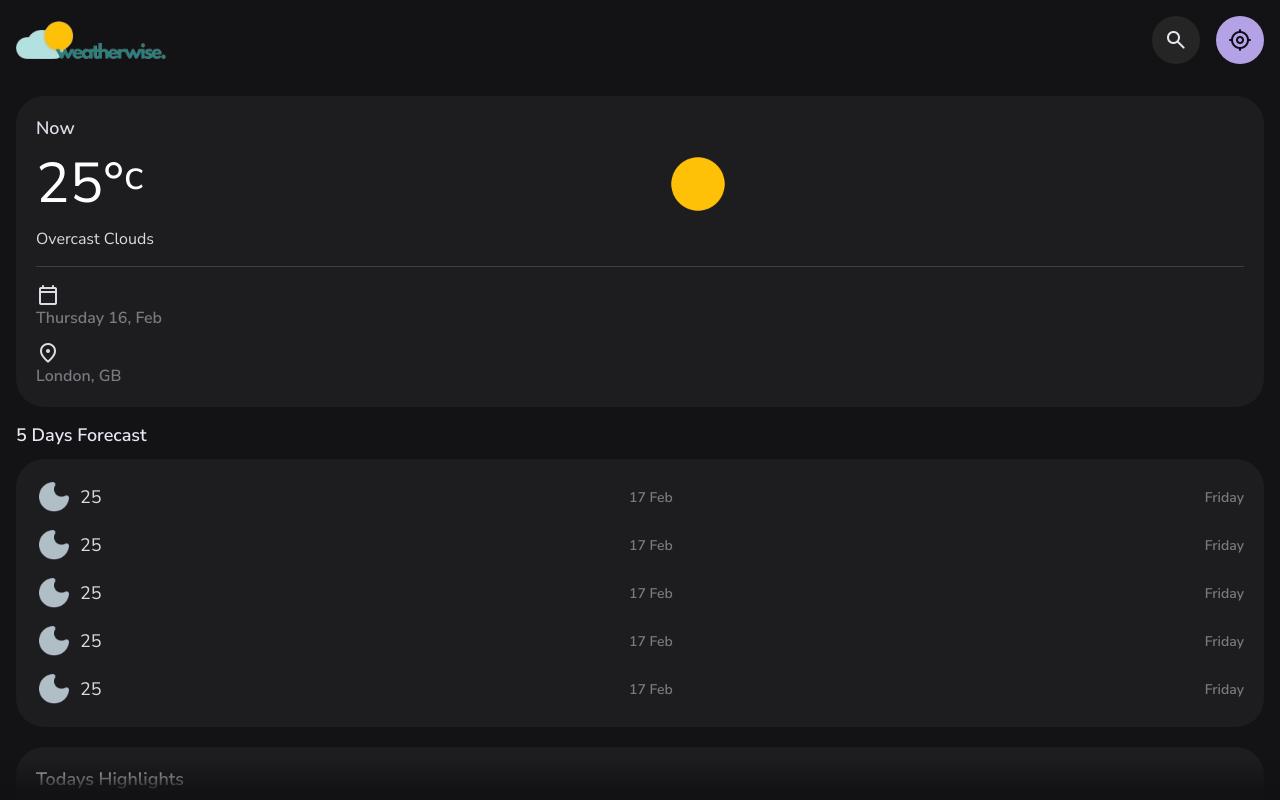
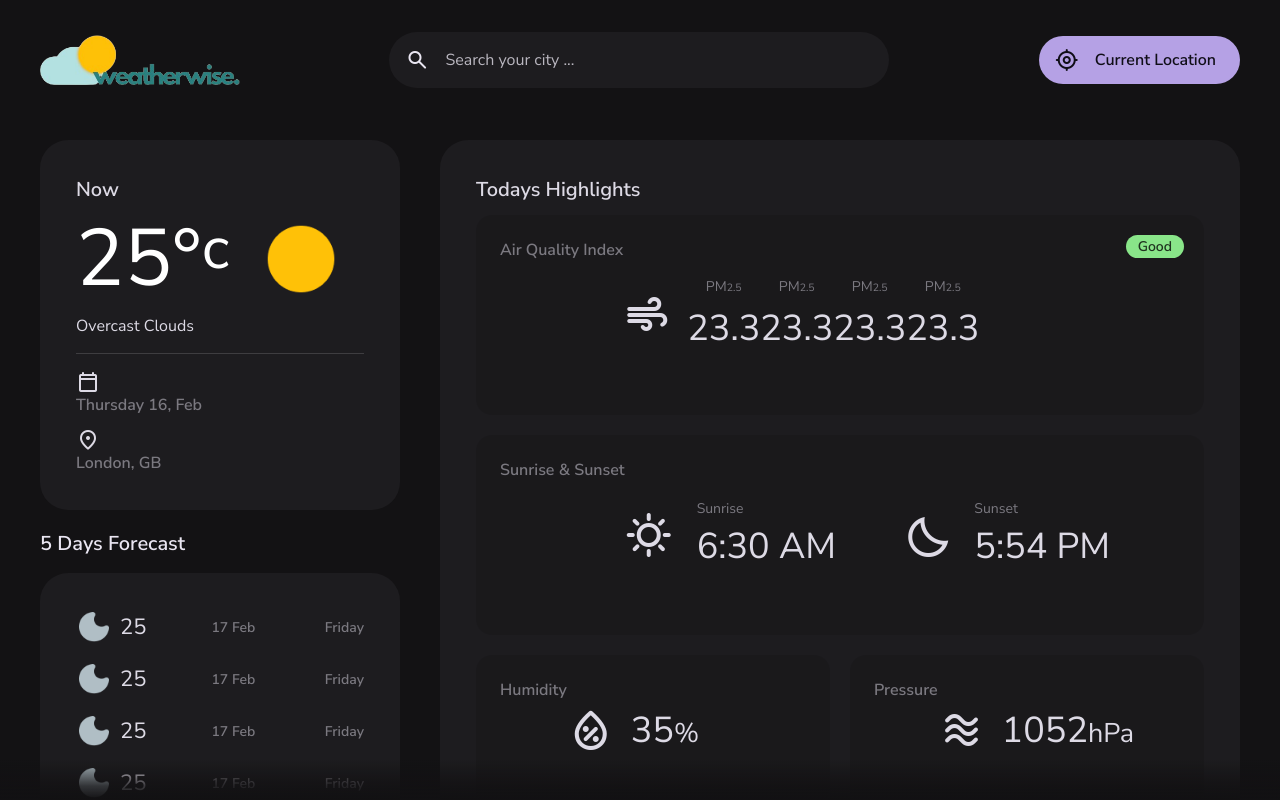
Before and after one commit to Kicks11jr/weatherwise-project, a plain HTML site: page index.html in a window 1280 px wide. Drawn offline with Linux system fonts and the light colour scheme.

Commit message:
+ media queries

```diff
--- a/assets/css/style.css
+++ b/assets/css/style.css
@@ -1,7 +1,7 @@
 /*
-    Last modified: 2024-02-25 20:30:00
+    Last modified: 2024-03-03 15:47:00
     By: Kicks
-    1:12:10
+    1:40:53
 */
 
 /*
@@ -713,5 +713,253 @@ article.container::before {
 .error-content .btn-primary { margin-block-start: 20px; }
 
 /*
-    --> ERROR SECTION
+    --> MEDIA QUERIES
 */
+
+    /*
+        -> Responsive: 768px
+    */
+
+    @media (min-width: 768px) {
+        /*
+            -> REUSED STYLE
+        */
+
+        .container { padding: 24px; }
+
+        .title-1 { --title-1: 2.4rem; }
+
+        .section > .title-2 { margin-block-end: 16px; }
+
+        .card-lg { padding: 24px; }
+
+        .card-sm {
+            padding: 20px;
+            display: flex;
+            grid-template-rows: min-content 1fr;
+        }
+
+        .badge {
+            top: 20px; right: 20px;
+        }
+
+        /*
+            HEADER
+        */
+
+        .header-actions { gap: 24px; }
+
+        .header .btn-primary { padding-inline: 16px 24px; }
+
+        .header .btn-primary .span { display: block; }
+
+        .search-view { clip-path: circle(3% at calc(100% - 273%) 6%); }
+
+        /*
+            MAIN
+        */
+        main {
+            height: calc(100vh - 96px);
+            height: calc(100svh - 96px); /* for mobile */
+        }
+
+        article.container {
+            padding-block-start: 0;
+            grid-template-columns: 280px minmax(0, 1fr);
+            align-items: flex-start;
+            gap: 24px;
+        }
+
+        .content-left {
+            position: sticky;
+            top: 0;
+        }
+
+        .section:not(:last-child) { margin-block: 20px; }
+
+        .forecast-card .card-item:not(:last-child) {
+            margin-block-end: 16px;
+        }
+
+        .highlight-list { grid-template-columns: 1fr 1fr; }
+
+        .highlight-card:nth-child(-n+2) {
+            grid-column: span 2;
+            height: 160px;
+        }
+
+        .highlight-card:nth-child(n+3) { height: 120px; }
+
+        .highlights .m-icon {
+            font-size: 3.6rem;
+        }
+
+        .highlight-card.one .card-item {
+            width: 25%;
+            flex-direction: column-reverse;
+            gap: 8px;
+        }
+
+        .slider-container {
+            margin-inline: 0 -24px;
+            border-bottom-left-radius: var(--radius-16);
+            border-top-left-radius: var(--radius-16);
+        }
+
+        .slider-list::before {
+            display: none;
+        }
+
+        .slider-list::after { min-width: 12px; }
+
+        .hourly-forecast .card-sm { padding: 16px; }
+    }
+
+    /*
+        -> Responsive: 1200px
+    */
+
+    @media (min-width: 1200px) {
+        /*
+            -> CUSTOM PROPERTIES
+        */
+
+        :root {
+            /* font size */
+            --heading: 8rem;
+            --title-2: 2rem;
+        }
+
+        /*
+            -> REUSED STYLE
+        */
+
+        .container { padding: 40px; }
+
+        .card-lg { padding: 36px; }
+
+        .card-sm { padding: 24px; }
+
+        .title-1 {--title-1: 3.6rem; }
+
+        .highlight-card.two .card-item { column-gap: 24px; }
+
+
+        /*
+            - HEADER
+        */
+
+        .header .icon-btn { display: none; }
+
+        .logo img { width: 200px; }
+
+        .header {
+            position: relative;
+            height: 120px;
+            z-index: 4;
+        }
+
+        .header .container {
+            padding-block: 0;
+            height: 100%;
+        }
+
+        .search-view,
+        .search-view.active {
+            all: unset;
+            display: block;
+            position: relative;
+            width: 500px;
+            animation: none;
+        }
+
+        .search-wrapper { border-block-end: none; }
+
+        .search-wrapper > .m-icon { display: block; }
+
+        .search-field,
+        .search-view .view-list {
+            background-color: var(--surface);
+        }
+
+        .search-field {
+            height: 56px;
+            border-radius: var(--radius-28);
+        }
+
+        .search-result,
+        .search-view:not(:focus-within) .search-result {
+            display: none;
+        }
+
+        .search-view:focus-within .search-result.active {
+            display: block;
+        }
+
+        .search-view:has(.search-result.active):focus-within.search-field {
+            border-bottom-left-radius: 0;
+            border-top-right-radius: 0;
+        }
+
+        .search-view .view-list {
+            position: absolute;
+            top: 100%;
+            left: 0;
+            width: 100%;
+            max-height: 360px;
+            border-radius: 0 0 var(--radius-28) var(--radius-28);
+            border-block-start: 1px solid var(--outline);
+            overflow-y: auto; /* firefox */
+            overflow-y: overlay;
+        }
+
+        .search-view .view-list:empty { min-height: 120px; }
+
+        .search-view .view-list::-webkit-scrollbar-button { height: 20px; }
+
+        .search-view:is(:hover, :has(.view-list):hover) {
+            filter: drop-shadow(var(--shadow-1));
+        }
+
+        .search-view:is(:focus-within, :has(.view-list):focus-within) {
+            filter: drop-shadow(var(--shadow-2));
+        }
+
+        /*
+            - MAIN
+        */
+
+        main {
+            height: calc(100vh - 120px);
+            height: calc(100svh - 120px); /* for mobile */
+        }
+
+        article.container {
+            grid-template-columns: 360px minmax(0, 1fr);
+            gap: 40px;
+        }
+
+        .current-weather .weather-icon { width: 80px; }
+
+        .forecast-card .title-2 { --title-2: 2.2rem; }
+
+        .highlight-card:nth-child(-n+2) {  height: 200px; }
+
+        .highlight-card:nth-child(n+3) {
+            height: 150px;
+        }
+
+        .highlight-card .m-icon { font-size: 4.8rem; }
+
+        .slider-list { gap: 16px; }
+
+    }
+
+
+        /*
+        -> Responsive: 1400px
+    */
+
+    @media (min-width: 1400px) {
+        .highlight-list {  grid-template-columns: repeat(4, 1fr); }
+    }
--- a/index.html
+++ b/index.html
@@ -49,7 +49,7 @@
                 <div class="search-wrapper">
                     <input type="search" name="search" placeholder="Search your city ..." autocomplete="off" class="search-field" data-search-field>
 
-                    <span class="m-icon">search</span>
+                    <span class="m-icon leading-icon">search</span>
 
                     <button class="icon-btn leading-icon has-state" aria-label="close search" data-search-toggler>
                         <span class="m-icon">arrow_back</span>
```
